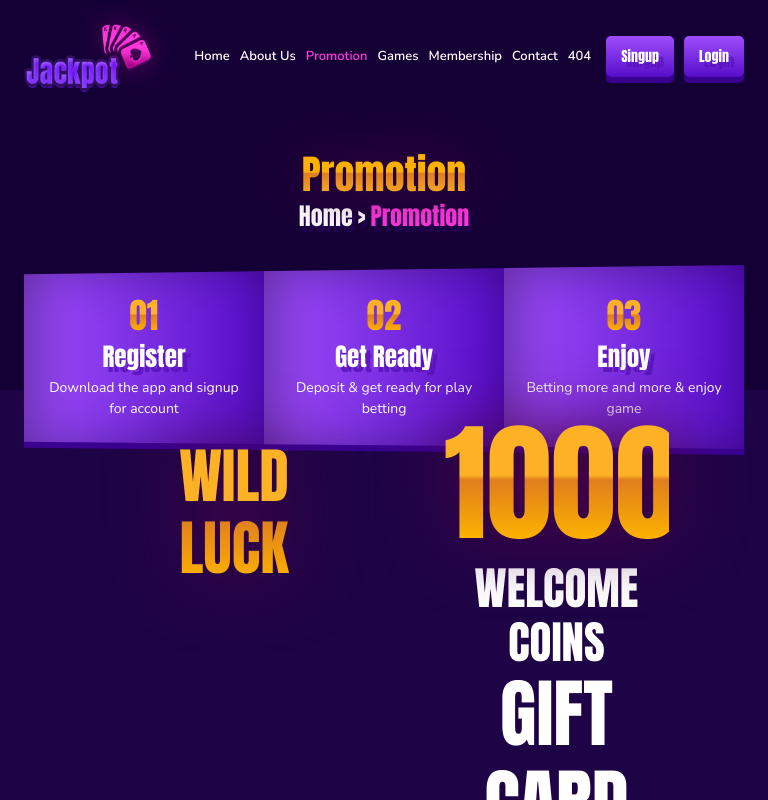
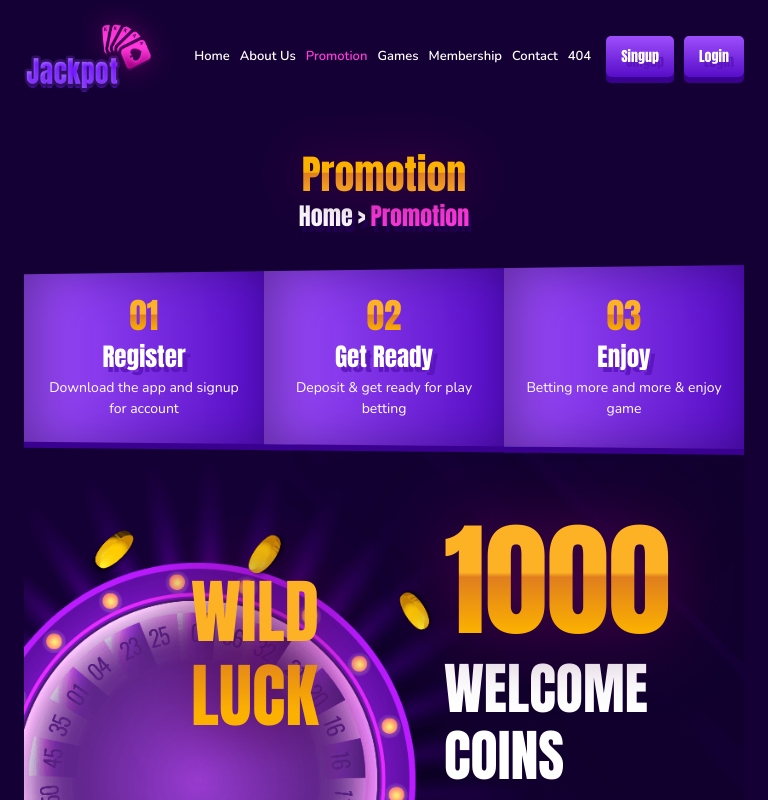
Before and after one commit to jonyrahman626/Jackpot-React, a React (Create React App) app: page /promotion in a window 768 px wide. Shown: the top 800 px of the page. Built offline with nearby package versions, Linux system fonts and the light colour scheme.

Commit message:
Promotion responsive

```diff
--- a/src/components/PromotionCoin/PromotionCoinResponsive.css
+++ b/src/components/PromotionCoin/PromotionCoinResponsive.css
@@ -1,6 +1,21 @@
 @media (min-width: 992px) and (max-width: 1199.98px){}
-@media (min-width: 768px) and (max-width: 991.98px){}
-@media (min-width: 576px) and (max-width: 768.98px){
+
+@media (min-width: 768px) and (max-width: 991.98px){
+    .pro_banner {
+        padding: 150px 0 70px;
+    }
+    .promo_banner_text h1 {
+        font-size: 125px;
+    }
+
+    .prom_banner_left h3 {
+        font-size: 70px;
+        margin-top: 30px;
+        padding-left: 47px;
+    }
+}
+
+@media (min-width: 576px) and (max-width: 767.98px){
     .coin_page {
         background: #1e0446 !important;
     }
```
